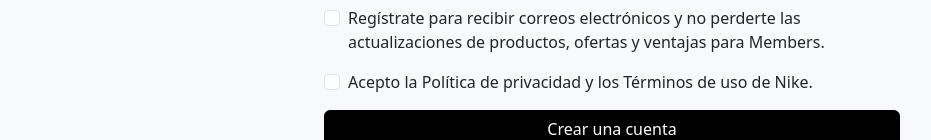
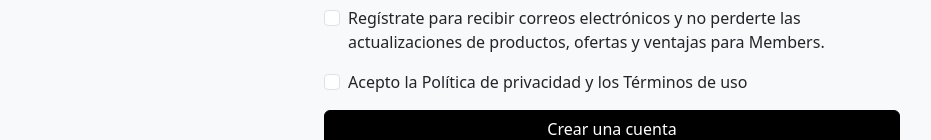
Before and after one commit to ForMyke/Web, a React (Create React App) app: page /Registro in a window 1280 px wide. Shown: the part 812-952 px from the top of the page, without its empty margins (28-959 px from the left). Built offline with nearby package versions, Linux system fonts and the light colour scheme; the HTML template or start-up script is replaced by a standard one.

Commit message:
Validaciones login y register

```diff
--- a/package.json
+++ b/package.json
@@ -6,7 +6,9 @@
     "@testing-library/jest-dom": "^5.17.0",
     "@testing-library/react": "^13.4.0",
     "@testing-library/user-event": "^13.5.0",
+    "axios": "^1.7.2",
     "bootstrap": "^5.3.3",
+    "just-validate": "^4.3.0",
     "react": "^18.3.1",
     "react-bootstrap": "^2.10.2",
     "react-dom": "^18.3.1",
--- a/src/components/Login.js
+++ b/src/components/Login.js
@@ -1,15 +1,37 @@
-import React from "react";
+import React, { useEffect } from "react";
 import { useNavigate } from "react-router-dom";
 import "bootstrap/dist/css/bootstrap.min.css";
 import "../css/login.css";
+import JustValidate from "just-validate";
 
 const Login = () => {
   const navigate = useNavigate();
 
-  const handleSubmit = (e) => {
-    e.preventDefault();
-    navigate("/Registro");
-  };
+  useEffect(() => {
+    const validation = new JustValidate('#login-form');
+
+    validation
+      .addField('#email', [
+        {
+          rule: 'required',
+          errorMessage: 'El correo electrónico es obligatorio',
+        },
+        {
+          rule: 'email',
+          errorMessage: 'El correo electrónico no es válido',
+        },
+      ])
+      .addField('#terms', [
+        {
+          rule: 'required',
+          errorMessage: 'Debe aceptar los términos y condiciones',
+        },
+      ])
+      .onSuccess((event) => {
+        event.preventDefault();
+        navigate("/Registro");
+      });
+  }, [navigate]);
 
   return (
     <div className="login-container d-flex flex-column justify-content-center align-items-center vh-100">
@@ -22,7 +44,7 @@
         Introduce tu dirección de correo electrónico para unirte o iniciar
         sesión.
       </h2>
-      <form onSubmit={handleSubmit} className="login-form w-50">
+      <form id="login-form" className="login-form w-50">
         <div className="form-group mt-4 mb-3">
           <label htmlFor="email" className="sr-only">
             Correo electrónico
--- a/src/components/Registro.js
+++ b/src/components/Registro.js
@@ -1,35 +1,118 @@
-import React from "react";
+import React, { useState } from "react";
 import "bootstrap/dist/css/bootstrap.min.css";
 import { Form, Button, Col, Row } from "react-bootstrap";
 import "../css/registro.css";
 
 const Registro = () => {
+  const [formData, setFormData] = useState({
+    nombre: '',
+    apellido: '',
+    email:'',
+    password:'',
+    preferencia: '',
+    nacimiento:'',
+    terminos: false, // Cambiado a booleano
+  });
+
+  const [errors, setError] = useState({});
+
+  const handleChange = (e) => {
+    const { name, value, type, checked } = e.target;
+    setFormData({
+      ...formData,
+      [name]: type === 'checkbox' ? checked : value // Maneja el checkbox correctamente
+    });
+  };
+
+  const handleSubmit = (e) => {
+    e.preventDefault();
+    const validationErrors = {};
+
+    const validateRequiredField = (fieldName, errorMessage) => {
+      if (!formData[fieldName]) {
+        validationErrors[fieldName] = errorMessage;
+      } else if (formData[fieldName].trim && !formData[fieldName].trim()) {
+        validationErrors[fieldName] = errorMessage;
+      }
+    };
+
+    validateRequiredField('nombre', 'Este campo es obligatorio');
+    if (formData.nombre.trim() && (formData.nombre.length < 2 || !/^[a-zA-ZáéíóúÁÉÍÓÚüÜñÑ\s]+$/.test(formData.nombre))) {
+      validationErrors.nombre = "Nombre inválido";
+    }
+
+    validateRequiredField('apellido', 'Este campo es obligatorio');
+    if (formData.apellido.trim() && (formData.apellido.length < 2 || !/^[a-zA-ZáéíóúÁÉÍÓÚüÜñÑ\s]+$/.test(formData.apellido))) {
+      validationErrors.apellido = "Apellido inválido";
+    }
+
+    validateRequiredField('email', 'Este campo es obligatorio');
+    if (formData.email.trim() && !/^(([^<>()[\]\.,;:\s@\"]+(\.[^<>()[\]\.,;:\s@\"]+)*)|(\".+\"))@(([^<>()[\]\.,;:\s@\"]+\.)+[^<>()[\]\.,;:\s@\"]{2,})$/i.test(formData.email)) {
+      validationErrors.email = "Ingrese un correo electrónico válido";
+    }
+
+    validateRequiredField('password', 'Este campo es obligatorio');
+    if (formData.password.trim() && !/^(?=.*[a-z])(?=.*[A-Z])(?=.*\d).{8,}$/.test(formData.password)) {
+      validationErrors.password = "Ingrese una contraseña válida";
+    }
+
+    validateRequiredField('preferencia', 'Por favor seleccione una opción');
+
+    validateRequiredField('nacimiento', 'Por favor ingrese su fecha de nacimiento');
+    if (formData.nacimiento) {
+      const today = new Date();
+      const birthDate = new Date(formData.nacimiento);
+      const age = today.getFullYear() - birthDate.getFullYear();
+      const monthDifference = today.getMonth() - birthDate.getMonth();
+      if (monthDifference < 0 || (monthDifference === 0 && today.getDate() < birthDate.getDate())) {
+        age--;
+      }
+      if (birthDate > today) {
+        validationErrors.nacimiento = "Por favor ingrese una fecha de nacimiento valida";
+      }
+    }
+
+    if (!formData.terminos) {
+      validationErrors.terminos = "Debe aceptar los Términos y Condiciones";
+    }
+
+    setError(validationErrors);
+
+    if (Object.keys(validationErrors).length === 0) {
+      alert("Formulario Enviado");
+    }
+  };
+
   return (
     <div className="container mt-5 mb-4">
       <h2 className="text-center">Vamos a hacerte un Xclusive member.</h2>
       <p className="text-center">
         Bienvenido<strong>Xclusive member</strong>{" "}
       </p>
-      <Form>
+      <Form onSubmit={handleSubmit}>
         <Row className="mb-3">
           <Form.Group as={Col}>
             <Form.Label>Nombre*</Form.Label>
-            <Form.Control type="text" placeholder="Nombre" />
+            <Form.Control onChange={handleChange} name="nombre" type="text" placeholder="Nombre" />
+            {errors.nombre && <span className="error-message">{errors.nombre}</span>}
           </Form.Group>
 
           <Form.Group as={Col}>
             <Form.Label>Apellidos*</Form.Label>
-            <Form.Control type="text" placeholder="Apellidos" />
+            <Form.Control onChange={handleChange} name="apellido" type="text" placeholder="Apellidos" />
+            {errors.apellido && <span className="error-message">{errors.apellido}</span>}
           </Form.Group>
         </Row>
         <Form.Group className="mb-3">
           <Form.Label>Correo</Form.Label>
-          <Form.Control type="correo" placeholder="Correo" />
+          <Form.Control onChange={handleChange} name="email" type="correo" placeholder="Correo" />
+          {errors.email && <span className="error-message">{errors.email}</span>}
         </Form.Group>
 
         <Form.Group className="mb-3">
           <Form.Label>Contraseña*</Form.Label>
-          <Form.Control type="password" placeholder="Contraseña" />
+          <Form.Control onChange={handleChange} name="password" type="password" placeholder="Contraseña" />
+          {errors.password && <span className="error-message">{errors.password}</span>}
           <Form.Text className="text-muted">
             <ul>
               <li>8 caracteres como mínimo</li>
@@ -40,20 +123,22 @@
 
         <Form.Group className="mb-3">
           <Form.Label>Preferencia de compra*</Form.Label>
-          <Form.Select>
+          <Form.Select onChange={handleChange} name="preferencia">
             <option>Elige una opción</option>
             <option>Ropa</option>
             <option>Calzado</option>
             <option>Accesorios</option>
           </Form.Select>
+          {errors.preferencia && <span className="error-message">{errors.preferencia}</span>}
         </Form.Group>
 
         <Form.Group className="mb-3">
           <Form.Label>Fecha de nacimiento*</Form.Label>
-          <Form.Control type="date" />
+          <Form.Control onChange={handleChange} name="nacimiento" type="date" />
           <Form.Text className="text-muted">
-            Consigue una recompensa de Xclusive Member por tu cumpleaños.
+            Consigue una recompensa de Xclusive Member por tu cumpleaños. <br />
           </Form.Text>
+          {errors.nacimiento && <span className="error-message">{errors.nacimiento}</span>}
         </Form.Group>
 
         <Form.Group className="mb-3" controlId="formBasicCheckbox1">
@@ -66,8 +151,12 @@
         <Form.Group className="mb-3" controlId="formBasicCheckbox2">
           <Form.Check
             type="checkbox"
-            label="Acepto la Política de privacidad y los Términos de uso de Nike."
+            name="terminos"
+            checked={formData.terminos}
+            onChange={handleChange}
+            label="Acepto la Política de privacidad y los Términos de uso"
           />
+          {errors.terminos && <span className="error-message">{errors.terminos}</span>}
         </Form.Group>
 
         <Button variant="dark" type="submit" className="w-100">
--- a/src/css/registro.css
+++ b/src/css/registro.css
@@ -9,3 +9,8 @@
 ul {
   padding-left: 20px;
 }
+
+.error-message {
+  color: #D92F21;
+  font-size: 0.875rem; /* Tamaño de fuente más pequeño */
+}
```
Also changed, not shown: 1 other file (tests, documents, lock files or other folders).
